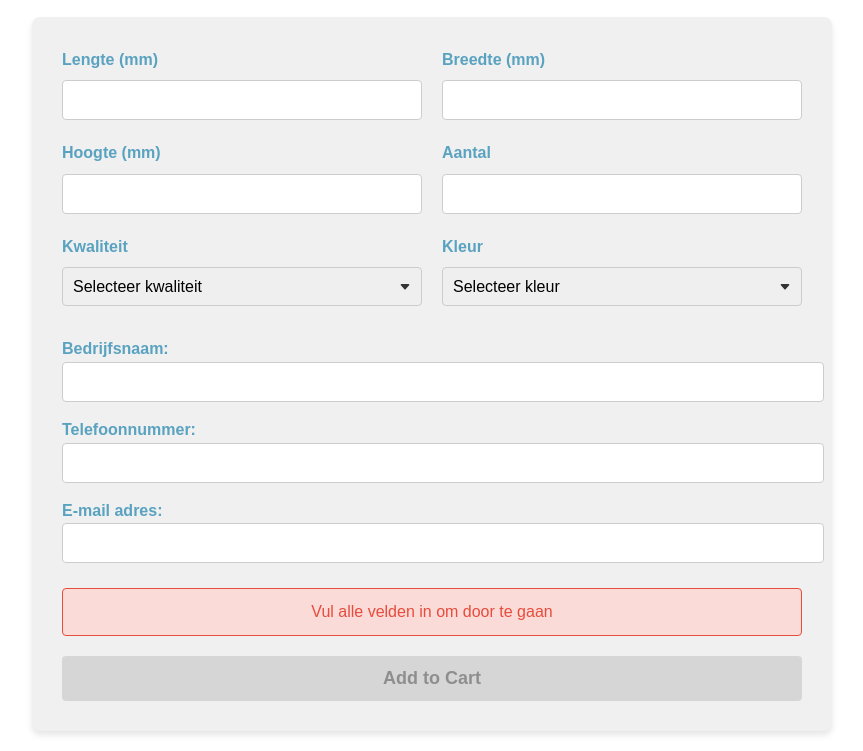
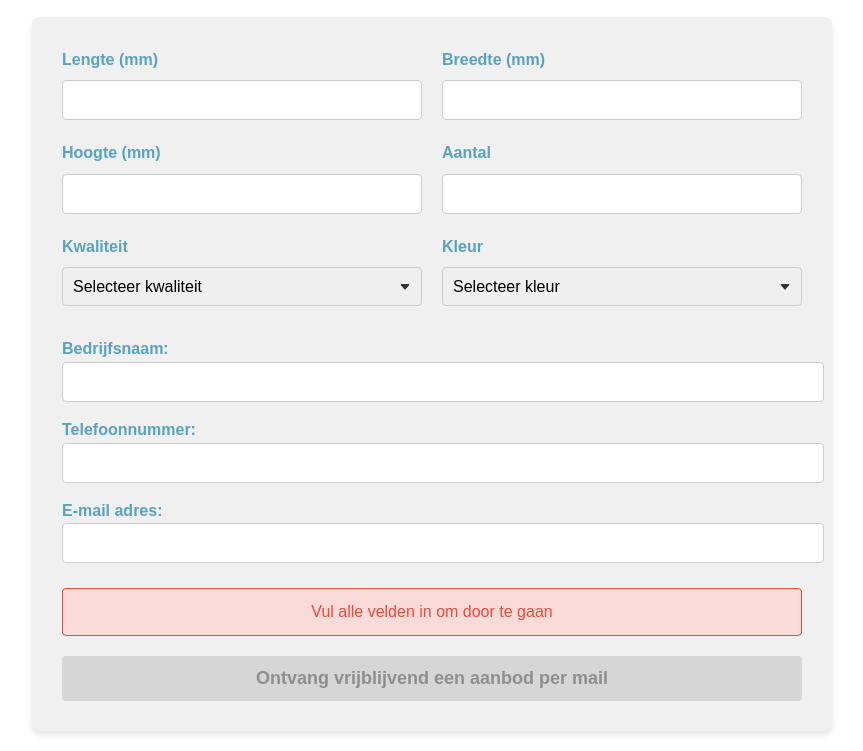
Before and after one commit to Sitecom244/404-calculator, a plain HTML site: page index.html in a window 1280 px wide. Shown: the part 106-857 px from the top of the page, without its empty margins (208-1071 px from the left). Drawn offline with Linux system fonts and the light colour scheme.

Commit message:
Update index.html

```diff
--- a/index.html
+++ b/index.html
@@ -214,7 +214,7 @@
             <div id="warning-message" class="warning-message">
                 Vul alle velden in om door te gaan
             </div>
-            <button type="submit" id="submit-request" disabled>Add to Cart</button>
+            <button type="submit" id="submit-request" disabled>Ontvang vrijblijvend een aanbod per mail</button>
             <div id="loading-indicator">
                 Het formulier wordt verzonden, een moment geduld alstublieft...
             </div>
```
